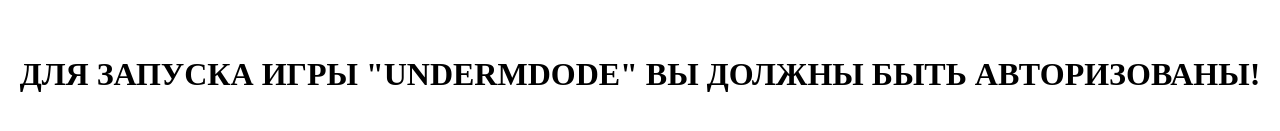
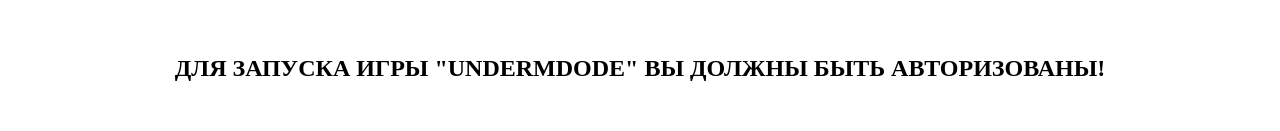
Before and after one commit to blocktourhost/blayaydsa, a plain HTML site: page not authorized.html in a window 1280 px wide. Shown: the part 319-450 px from the top of the page. Drawn offline with Linux system fonts and the light colour scheme.

Commit message:
Update not authorized.html

```diff
--- a/not authorized.html
+++ b/not authorized.html
@@ -2,7 +2,7 @@
 <html xmlns="http://www.w3.org/1999/xhtml">
 <head>
     <meta http-equiv="Content-Type" content="text/html; charset=utf-8">
-    <title>БЛОКАДА</title>
+    <title>Undermode</title>
 </head>
 <body>
 
@@ -10,7 +10,7 @@
     <img src=https://novalinkcorp.com/images/loading2017.png>
 </p>
 <br>
-<h1 style="text-align: center;">ДЛЯ ЗАПУСКА ИГРЫ "UNDERMDODE" ВЫ ДОЛЖНЫ БЫТЬ АВТОРИЗОВАНЫ!</h1>
+<h2 style="text-align: center;">ДЛЯ ЗАПУСКА ИГРЫ "UNDERMDODE" ВЫ ДОЛЖНЫ БЫТЬ АВТОРИЗОВАНЫ!</h2>
 
 </body>
 </html>
```
